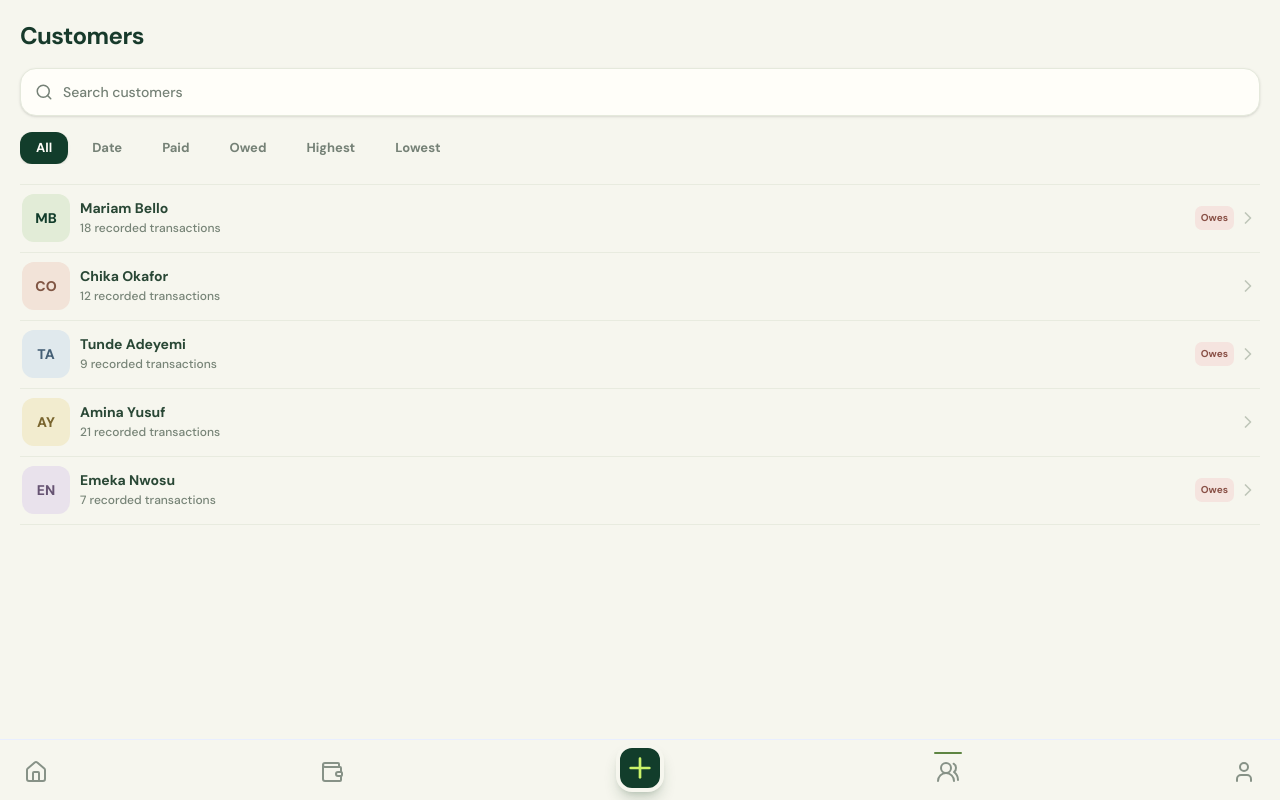
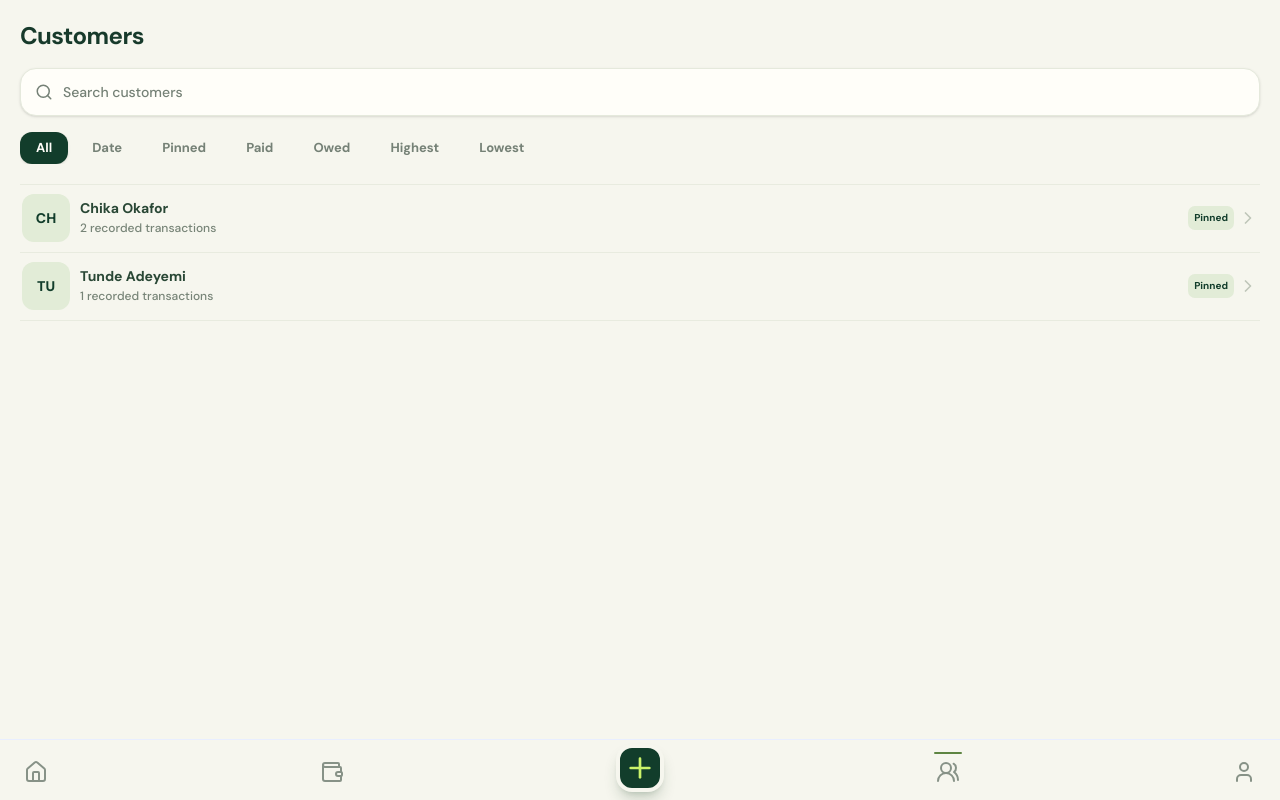
Before and after one commit to Aulli07/BalanceMe, a Next.js app: page /customers in a window 1280 px wide. Built offline with nearby package versions, Linux system fonts and the light colour scheme.

Commit message:
I made the mock customers data to work with the customer screen and included filters for recently created, pinned

```diff
--- a/app/customers/page.tsx
+++ b/app/customers/page.tsx
@@ -3,28 +3,35 @@
 import { useState } from "react";
 import { LuChevronRight, LuSearch } from "react-icons/lu";
 
-import { Customer, customers, filters } from "@/features/customers/data/customers";
+import { filters } from "@/features/customers/data/customers";
 import { filterCustomers } from "@/features/customers/selectors/filter-customers";
+import { getCustomerSaleTransactionCount } from "@/features/customers/selectors/get-customer-txn-count";
 import Link from "next/link";
-
-
+import { mockCustomers } from "@/shared/data/domain-mock-data";
+import type { Customer } from "@/shared/types/domain";
 
 export default function CustomersPage() {
-  const [activeFilter, setActiveFilter] = useState<(typeof filters[number])>("All");
-  const [visibleCustomers, setVisibleCustomers] = useState<Customer[]>(customers);
+  const [activeFilter, setActiveFilter] =
+    useState<(typeof filters)[number]>("All");
+  const [visibleCustomers, setVisibleCustomers] =
+    useState<Customer[]>(mockCustomers);
 
   function handleChange(query: string) {
     const normalizedQuery = query.trim().toLowerCase();
-    const found = customers.filter((customer) => !normalizedQuery || customer.name.toLowerCase().includes(normalizedQuery));
+    const found = mockCustomers.filter(
+      (customer) =>
+        !normalizedQuery ||
+        customer.name.toLowerCase().includes(normalizedQuery),
+    );
 
     setVisibleCustomers(found);
-  };
+  }
 
   return (
     <main className="mt-5 px-5 min-h-[calc(100vh-5rem)] bg-[var(--paper)] text-[var(--ink)]">
       <header className="flex flex-col gap-4">
         <h1 className="text-2xl font-bold tracking-tight text-[var(--ink)]">
-        Customers
+          Customers
         </h1>
 
         <label className="flex h-12 items-center gap-2.5 rounded-2xl border border-[var(--line)] bg-[var(--surface)] px-3.5 text-[var(--muted)] shadow-sm shadow-[var(--forest)]/5 focus-within:border-[var(--forest-soft)] focus-within:ring-4 focus-within:ring-[var(--lime)]/20">
@@ -38,7 +45,11 @@ export default function CustomersPage() {
           />
         </label>
 
-        <div className="flex items-center overflow-x-auto gap-2" role="group" aria-label="Filter notifications">
+        <div
+          className="flex items-center overflow-x-auto gap-2"
+          role="group"
+          aria-label="Filter notifications"
+        >
           {filters.map((filter) => {
             const isActive = activeFilter === filter;
 
@@ -50,8 +61,8 @@ export default function CustomersPage() {
                 onClick={() => {
                   setActiveFilter(filter);
                   const filtered = filterCustomers(filter);
-                  filtered ? setVisibleCustomers(filtered) : [] as unknown
-                 }}
+                  setVisibleCustomers(filtered);
+                }}
                 className={`px-4 py-1.5 rounded-xl text-[13px] font-bold transition ${
                   isActive
                     ? "bg-[var(--forest)] text-[var(--surface)] shadow-sm shadow-[var(--forest)]/20"
@@ -65,34 +76,37 @@ export default function CustomersPage() {
         </div>
       </header>
 
-
       <div className="border-t border-[#e8ebdf] mt-5">
         {visibleCustomers.map((customer) => (
           <Link
             href={`/customers/${customer.id}`}
-            key={customer.name}
+            key={customer.id}
             type="button"
             className="flex min-h-17 w-full items-center gap-2.5 border-b border-[#e8ebdf] px-0.5 py-2 text-left transition-colors active:bg-[#e8eddd]/50"
-            aria-label={`Preview ${customer.name}${customer.owing ? `, owes ${customer.owing}` : ", fully settled"}`}
+            aria-label={`Preview ${customer.name}`}
           >
-            <span className={`grid size-12 shrink-0 place-items-center rounded-xl text-sm font-extrabold ${customer.avatarColor}`}>
-              {customer.initials}
+            <span className="grid size-12 shrink-0 place-items-center rounded-xl bg-[#e2ecd7] text-sm font-extrabold text-[var(--forest)]">
+              {customer.name.slice(0, 2).toUpperCase()}
             </span>
             <span className="min-w-0 flex-1">
               <span className="block truncate text-[14px] font-bold leading-tight text-[#294735]">
                 {customer.name}
               </span>
               <span className="mt-1 block truncate text-xs font-medium leading-tight text-[#778477]">
-                {customer.transactions} recorded transactions
+                {getCustomerSaleTransactionCount(customer.id)} recorded
+                transactions
               </span>
             </span>
             <span className="flex shrink-0 items-center gap-1">
-              {customer.owing && (
-                <span className="inline-flex min-h-6 items-center rounded-[7px] bg-[#f5e4df] px-1.5 text-[10px] font-bold leading-none text-[#895046]">
-                  Owes {customer.owing}
+              {customer.pinned && (
+                <span className="inline-flex min-h-6 items-center rounded-[7px] bg-[#e2ecd7] px-1.5 text-[10px] font-bold leading-none text-[var(--forest)]">
+                  Pinned
                 </span>
               )}
-              <LuChevronRight className="size-5 text-[#9aa695] opacity-60" aria-hidden="true" />
+              <LuChevronRight
+                className="size-5 text-[#9aa695] opacity-60"
+                aria-hidden="true"
+              />
             </span>
           </Link>
         ))}
--- a/features/customers/data/customers.ts
+++ b/features/customers/data/customers.ts
@@ -1,60 +1 @@
-export type Customer = {
-  id: string;
-  name: string;
-  initials: string;
-  transactions: number;
-  owing: boolean;
-  avatarColor: string;
-};
-
-export const filters = ["All", "Date", "Paid", "Owed", "Highest", "Lowest"] as const;
-
-export const customers: Customer[] = [
-  {
-    id: "12449",
-    name: "Mariam Bello",
-    initials: "MB",
-    transactions: 18,
-    owing: true,
-    avatarColor: "bg-[#e2ecd7] text-[var(--forest)]",
-  },
-  {
-    id: "1234",
-    name: "Chika Okafor",
-    initials: "CO",
-    transactions: 12,
-    owing: false,
-    avatarColor: "bg-[#f2e3d8] text-[#805644]",
-  },
-  {
-    id: "30029",
-    name: "Tunde Adeyemi",
-    initials: "TA",
-    transactions: 9,
-    owing: true,
-    avatarColor: "bg-[#e0e9ed] text-[#456076]",
-  },
-  {
-    id: "12090",
-    name: "Amina Yusuf",
-    initials: "AY",
-    transactions: 21,
-    owing: false,
-    avatarColor: "bg-[#f2eccf] text-[#79652e]",
-  },
-  {
-    id: "33212",
-    name: "Emeka Nwosu",
-    initials: "EN",
-    transactions: 7,
-    owing: true,
-    avatarColor: "bg-[#e9e2ec] text-[#665372]",
-  },
-];
-
-export const customerInitials = [
-  { initials: "AM", className: "bg-green-100 text-green-900" },
-  { initials: "KO", className: "bg-orange-100 text-orange-900" },
-  { initials: "NC", className: "bg-blue-100 text-blue-900" },
-  { initials: "EO", className: "bg-amber-100 text-amber-900" },
-];
+export const filters = ["All", "Date", "Pinned", "Paid", "Owed", "Highest", "Lowest"] as const;
--- a/features/customers/selectors/filter-customers.ts
+++ b/features/customers/selectors/filter-customers.ts
@@ -1,20 +1,45 @@
-import { customers, filters } from "../data/customers";
+import { ACTIVE_BUSINESS_ID } from "@/shared/data/current-context";
+import { mockCustomers } from "@/shared/data/domain-mock-data";
+import { getTotalAmountOwedForCustomer } from "@/features/dashboard/selectors/get-customers-owing";
+import { filters } from "../data/customers";
+import { getCustomerSaleTransactionCount } from "./get-customer-txn-count";
 
+const customers = mockCustomers.filter(
+  (customer) => customer.businessId === ACTIVE_BUSINESS_ID,
+);
 
 export function filterCustomers(activeFilter: (typeof filters)[number]) {
   switch (activeFilter) {
     case "All":
       return customers;
+    case "Date":
+      return [...customers].sort((first, second) =>
+        second.createdAt.localeCompare(first.createdAt),
+      );
+    case "Pinned":
+      return customers.filter((customer) => customer.pinned);
     case "Paid":
-      return customers.filter((customer) => !customer.owing);
+      return customers.filter(
+        (customer) =>
+          getTotalAmountOwedForCustomer(ACTIVE_BUSINESS_ID, customer.id) === 0,
+      );
     case "Owed":
-      return customers.filter((customer) => customer.owing);
+      return customers.filter(
+        (customer) =>
+          getTotalAmountOwedForCustomer(ACTIVE_BUSINESS_ID, customer.id) > 0,
+      );
     case "Highest":
-      return customers.sort((a, b) => b.transactions - a.transactions);
+      return [...customers].sort(
+        (first, second) =>
+          getCustomerSaleTransactionCount(second.id) -
+          getCustomerSaleTransactionCount(first.id),
+      );
     case "Lowest":
-      return customers.sort((a, b) => a.transactions - b.transactions);
-    case "Date":
-      return
+      return [...customers].sort(
+        (first, second) =>
+          getCustomerSaleTransactionCount(first.id) -
+          getCustomerSaleTransactionCount(second.id),
+      );
     default:
       return customers;
   }
--- /dev/null
+++ b/features/customers/selectors/get-customer-txn-count.ts
@@ -0,0 +1,7 @@
+import { mockSaleTransactions } from "@/shared/data/domain-mock-data";
+
+export function getCustomerSaleTransactionCount(customerId: string) {
+  return mockSaleTransactions.filter(
+    (transaction) => transaction.customerId === customerId,
+  ).length;
+}
```
